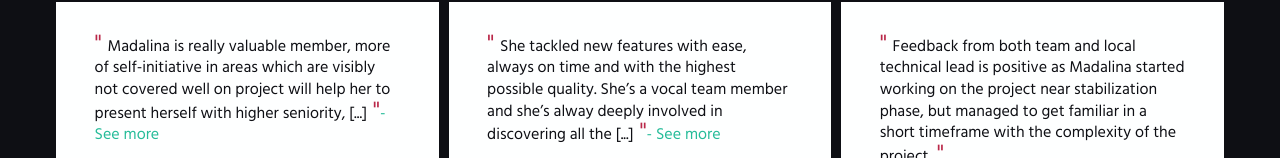
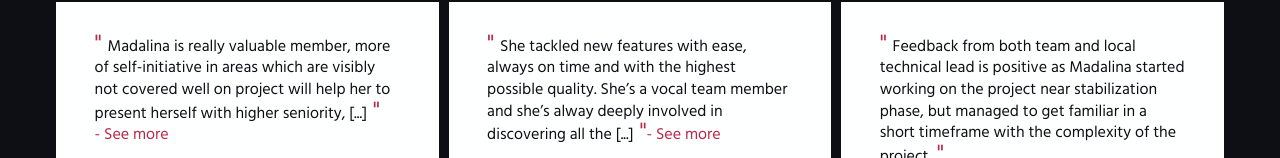
Before and after one commit to madalinaeleonorag/madalinaeleonorag.github.io-angular, an Angular app: page / in a window 1280 px wide. Shown: the part 2642-2800 px from the top of the page. Built offline with nearby package versions, Linux system fonts and the light colour scheme; no server answers.

Commit message:
updated buttons and links

```diff
--- a/src/app/components/article/article.component.scss
+++ b/src/app/components/article/article.component.scss
@@ -33,7 +33,7 @@
     }
 
     button {
-      margin-top: 2.5vw;
+      margin-top: 1.5vh;
       align-self: end;
     }
   }
--- a/src/app/components/testimonial/testimonial.component.html
+++ b/src/app/components/testimonial/testimonial.component.html
@@ -2,8 +2,8 @@
   <div class="description">
     <span class="quotes">"&nbsp;</span>{{ testimonialText()
     }}<span class="quotes">&nbsp;"</span>
-    <span *ngIf="isSeeMoreVisible()" class="see-more" (click)="switchSeeMore()"
-      >- {{ seeMore ? "See less" : "See more" }}</span
+    <a *ngIf="isSeeMoreVisible()" (click)="switchSeeMore()"
+      >- {{ seeMore ? "See less" : "See more" }}</a
     >
   </div>
   <div class="author">
--- a/src/app/components/testimonial/testimonial.component.scss
+++ b/src/app/components/testimonial/testimonial.component.scss
@@ -19,15 +19,6 @@
     .quotes {
       font-size: x-large;
       color: var(--primary);
-    }
-
-    .see-more {
-      color: var(--secondary);
-
-      &:hover {
-        cursor: pointer;
-        text-decoration: underline;
-      }
     }
   }
 
--- a/src/styles.scss
+++ b/src/styles.scss
@@ -75,3 +75,32 @@ button.primary {
     border-color: var(--secondary);
   }
 }
+
+a {
+  display: inline-block;
+  position: relative;
+  text-decoration: none;
+  color: var(--primary);
+
+  &:after {
+    content: "";
+    position: absolute;
+    width: 100%;
+    height: 2px;
+    bottom: 0;
+    left: 0;
+    background-color: var(--secondary);
+    transform: scaleX(0);
+    transform-origin: bottom right;
+    transition: transform 0.3s;
+  }
+
+  &:hover {
+    cursor: pointer;
+
+    &:after {
+      transform-origin: bottom left;
+      transform: scaleX(1);
+    }
+  }
+}
```
Also changed, not shown: 7 other files (tests, documents, lock files or other folders).
